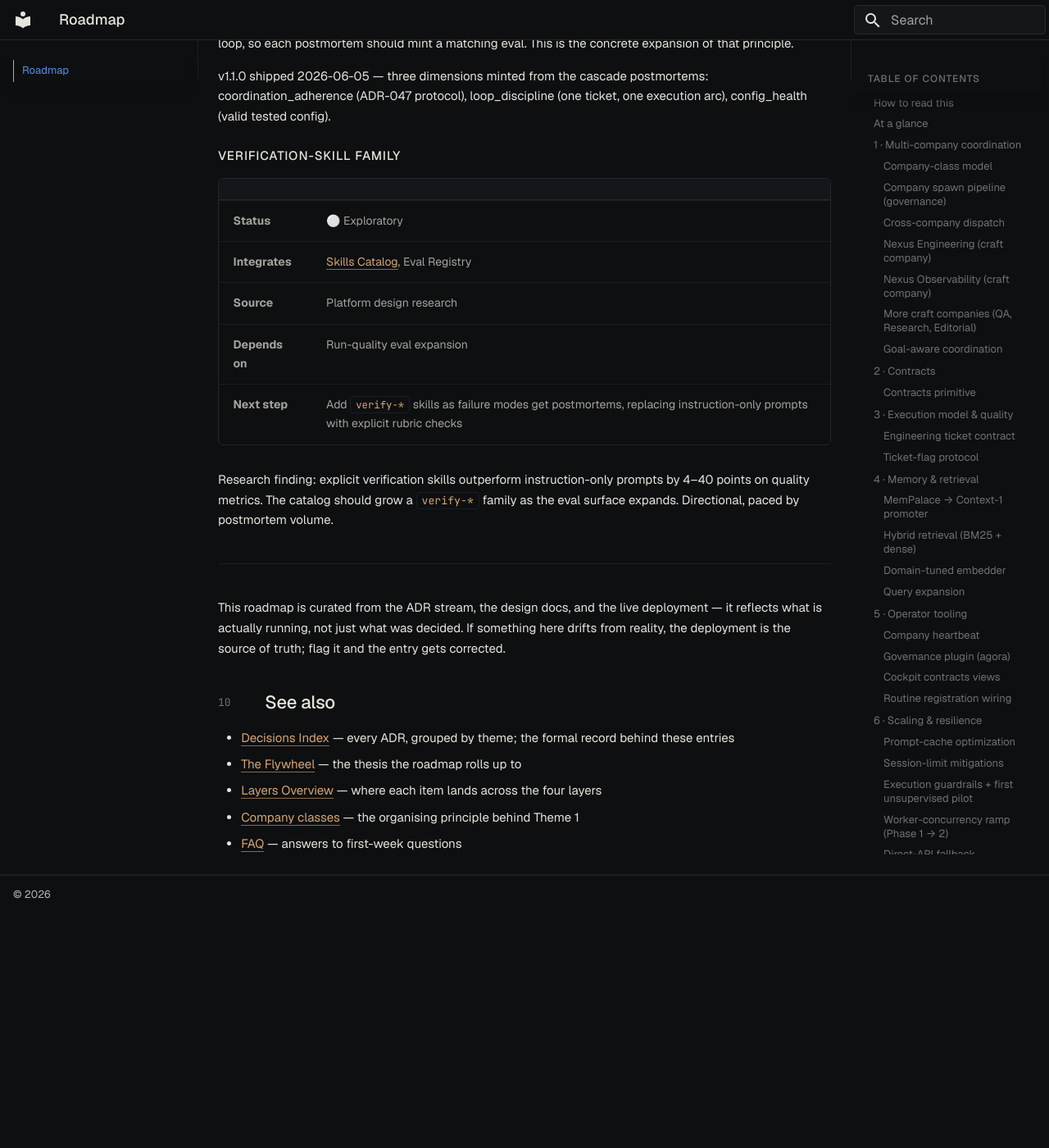
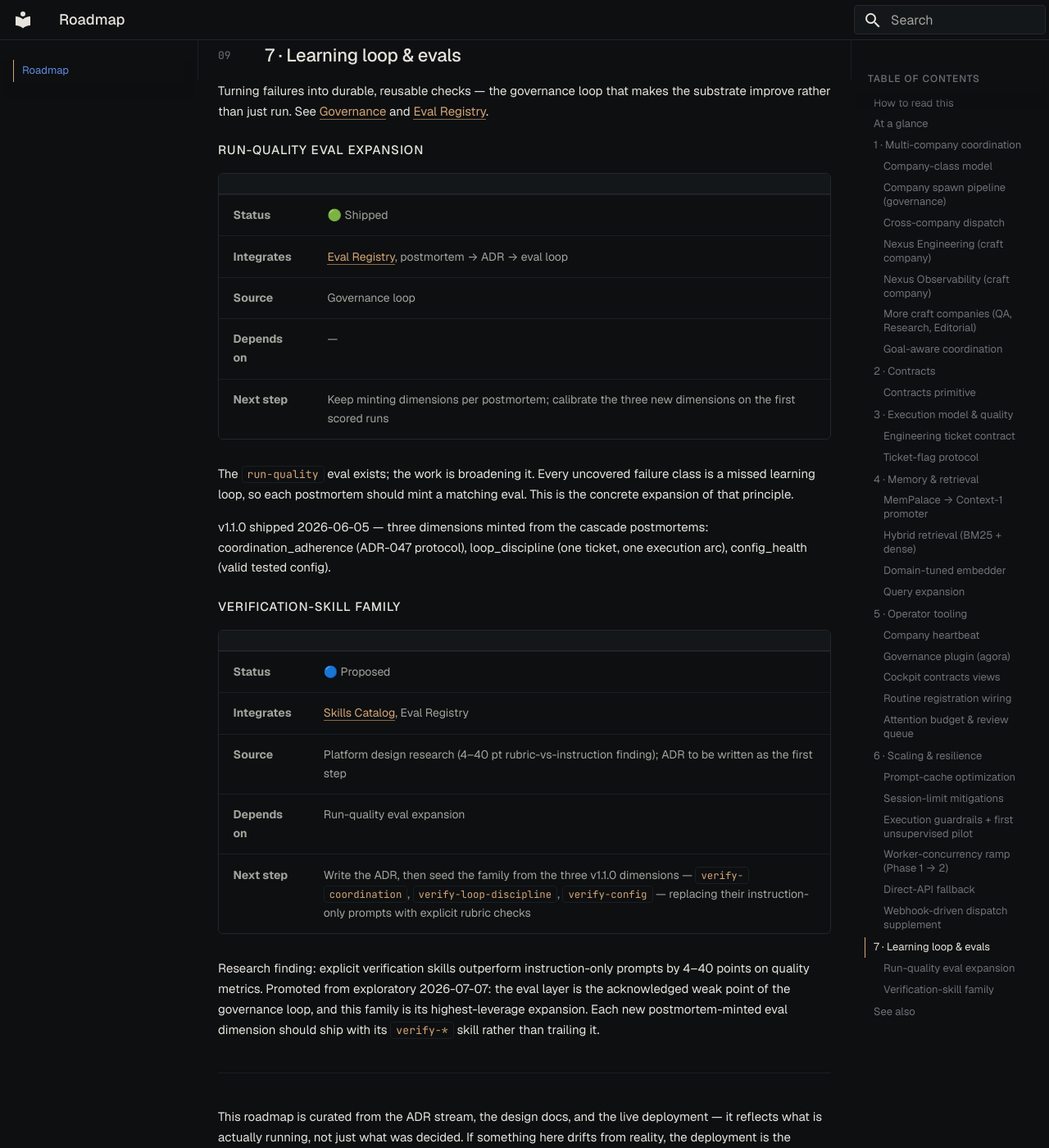
Before and after one commit to nexus-holdings/nexus-docs, an MkDocs documentation site: the page built from docs/roadmap.md, in a window 1280 px wide and 1400 px high, scrolled down 15319 px. Shown: the whole window at 82% size. Built offline with MkDocs 1.6.1 and Material for MkDocs 9.7.7, drawn with Linux system fonts in a browser that asks for light colours; before the commit the page ends 16432 px from its top, so only the background shows below that; some of the changed text lies outside the part shown.

Commit message:
docs: Operator Attention concept page + roadmap refresh
- New concept page: operator attention as a budgeted execution resource
  (interrupt classes, review windows, decision SLAs, recurrence-as-signal
  applied to checkpoints). Nav entry after Execution Guardrails.
- Roadmap: verification-skill family promoted exploratory -> proposed,
  seeded from the three run-quality v1.1.0 dimensions; new attention-budget
  entry under operator tooling; at-a-glance counts corrected (theme 7
  run-quality was shipped but uncounted).

Co-Authored-By: Claude Fable 5 <noreply@anthropic.com>
Claude-Session: https://claude.ai/code/session_01BvqxLSoM7io3eK5esYCVkP

```diff
--- a/docs/roadmap.md
+++ b/docs/roadmap.md
@@ -4,7 +4,7 @@
 
 <div class="page-meta">
   <span class="badge"><span class="dot"></span> living document</span>
-  <span>Updated 2026-06-04</span>
+  <span>Updated 2026-07-07</span>
   <span>Owner: Platform</span>
 </div>
 
@@ -29,9 +29,9 @@ Every feature carries a status. The cut between stages is deliberate — anythin
 | [2 · Contracts](#2-contracts) | 1 | — | — | — | Inter-company agreements are a first-class, lifecycle-tracked primitive |
 | [3 · Execution model & quality](#3-execution-model-quality) | 2 | — | — | — | The ticket contract is written (ADR-038) and completion is mechanically verified at the merge HEAD |
 | [4 · Memory & retrieval](#4-memory-retrieval) | 1 | — | 3 | — | Promoter is live; retrieval quality is the active research frontier |
-| [5 · Operator tooling](#5-operator-tooling) | 3 | 1 | — | — | The agora governance console is installed (specs, children, contracts); operator-view parity with the old Cockpit is the remainder |
+| [5 · Operator tooling](#5-operator-tooling) | 3 | 1 | 1 | — | The agora governance console is installed (specs, children, contracts); operator-view parity with the old Cockpit is the remainder |
 | [6 · Scaling & resilience](#6-scaling-resilience) | 2 | 1 | 2 | 1 | Guardrails are live and battle-tested; the first autonomous ticket merged verified on pilot night |
-| [7 · Learning loop & evals](#7-learning-loop-evals) | — | — | 1 | 1 | Every postmortem should mint an eval; expanding that surface |
+| [7 · Learning loop & evals](#7-learning-loop-evals) | 1 | — | 1 | — | Every postmortem should mint an eval; expanding that surface |
 
 ---
 
@@ -283,6 +283,20 @@ The agora governance console lists a company's contracts with expandable detail:
 
 ---
 
+### Attention budget & review queue
+
+| | |
+|---|---|
+| **Status** | 🔵 Proposed |
+| **Integrates** | [Operator Attention](concepts/operator-attention.md), [Cockpit](components/cockpit.md) / agora console |
+| **Source** | [Operator Attention](concepts/operator-attention.md) (design page, 2026-07-07) |
+| **Depends on** | Agora governance console |
+| **Next step** | Classify every existing human-facing escalation into Page / Window / Digest / Archive; add queue-depth, item-age, and reversal-rate metrics to the console |
+
+Operator attention is the only execution resource the substrate does not meter. This entry makes it one: interrupt classes with latency contracts, batched review windows, decision SLAs with fail-closed defaults, and recurrence-as-signal applied to checkpoints themselves. See the concept page for the full design.
+
+---
+
 ## 6 · Scaling & resilience
 
 Capacity, cost, and the safety brakes around running more agents concurrently. Several items here are operational ADRs rather than user-facing features.
@@ -385,13 +399,13 @@ v1.1.0 shipped 2026-06-05 — three dimensions minted from the cascade postmorte
 
 | | |
 |---|---|
-| **Status** | ⚪ Exploratory |
+| **Status** | 🔵 Proposed |
 | **Integrates** | [Skills Catalog](components/skills-catalog.md), Eval Registry |
-| **Source** | Platform design research |
+| **Source** | Platform design research (4–40 pt rubric-vs-instruction finding); ADR to be written as the first step |
 | **Depends on** | Run-quality eval expansion |
-| **Next step** | Add `verify-*` skills as failure modes get postmortems, replacing instruction-only prompts with explicit rubric checks |
+| **Next step** | Write the ADR, then seed the family from the three v1.1.0 dimensions — `verify-coordination`, `verify-loop-discipline`, `verify-config` — replacing their instruction-only prompts with explicit rubric checks |
 
-Research finding: explicit verification skills outperform instruction-only prompts by 4–40 points on quality metrics. The catalog should grow a `verify-*` family as the eval surface expands. Directional, paced by postmortem volume.
+Research finding: explicit verification skills outperform instruction-only prompts by 4–40 points on quality metrics. Promoted from exploratory 2026-07-07: the eval layer is the acknowledged weak point of the governance loop, and this family is its highest-leverage expansion. Each new postmortem-minted eval dimension should ship with its `verify-*` skill rather than trailing it.
 
 ---
 
--- a/mkdocs.yml
+++ b/mkdocs.yml
@@ -113,6 +113,7 @@ nav:
       - Contracts: concepts/contracts.md
       - Goal-Aware Coordination: concepts/goal-aware-coordination.md
       - Execution Guardrails: concepts/execution-guardrails.md
+      - Operator Attention: concepts/operator-attention.md
       - Evals: concepts/evals.md
       - Postmortems: concepts/postmortems.md
       - Decisions Index: concepts/decisions-index.md
```
Also changed, not shown: docs/concepts/operator-attention.md (added, +75 -0 lines).
